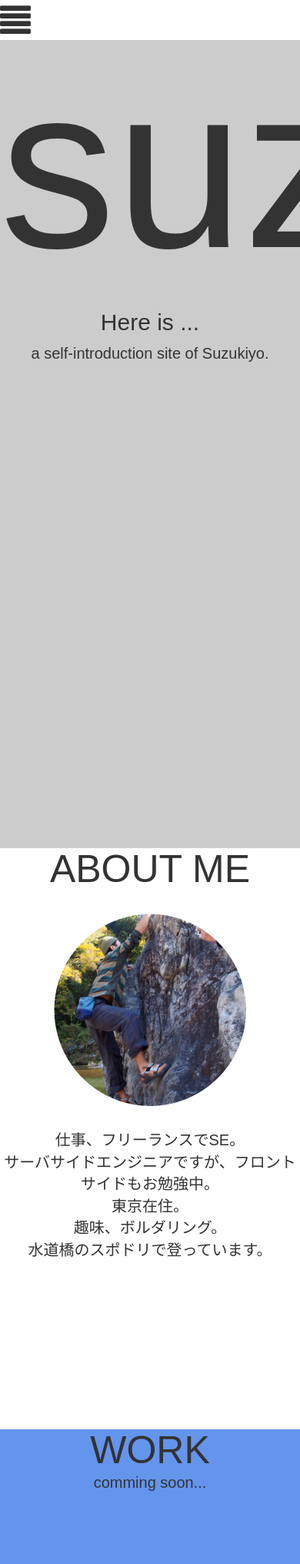
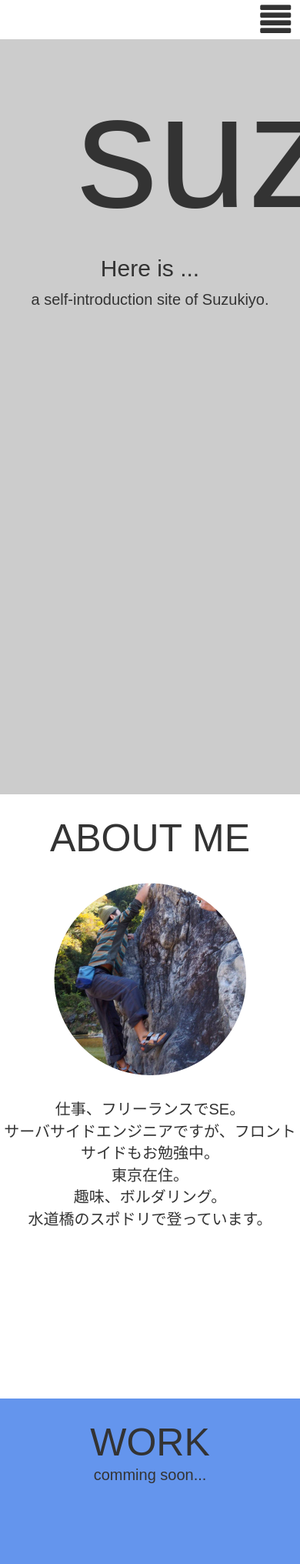
Before and after one commit to suzukiyo/suzukiyo.github.io, a PHP site: page / in a window 390 px wide; the page is wider, and only the part inside the window is pictured. Shown: the top 2032 px of that part at 77% size. Run offline with PHP 8.4, Linux system fonts and the light colour scheme; some libraries are stand-ins or nearby versions.

Commit message:
update design

```diff
--- a/css/suzukiyo.css
+++ b/css/suzukiyo.css
@@ -14,10 +14,14 @@ header{
 #menu-btn{
   position: fixed;
   cursor: pointer;
+  right: 3%;
 }
 
 #title{
-  font-size: 30rem;
+  font-size: 15em;
+}
+#title span{
+  padding: 0 100px 0 100px;
 }
 
 #subtitle{
@@ -25,9 +29,7 @@ header{
 }
 
 #menu{
-  background-color: #D4D8D1;
   width: 100%;
-  height: 100%;
   display: none;
   bottom: 0;
   position: fixed;
@@ -35,14 +37,18 @@ header{
 
 #up{
   position: fixed;
-  right: 5%;
-  bottom: 0;
+  right: 3%;
+  bottom: 5%;
   cursor: pointer;
 }
 
 .btn{
   width: 100%;
   height: 200px;
+}
+
+#menu .row {
+  padding: 1px;
 }
 
 article{
@@ -73,6 +79,7 @@ section#contact-area{
 }
 h1{
   font-size: 5rem;
+  padding-top: 3rem;
   margin-top: 0;
   margin-bottom: 0;
 }
--- a/index.html
+++ b/index.html
@@ -13,10 +13,10 @@
     <![endif]-->
 </head>
 <body>
-    <header>
+    <header class="container">
         <div class="row">
-            <div class="col-md-4"></div>
-            <div class="col-md-4 col-md-offset-11">
+            <div class="col-xs-9"></div>
+            <div class="col-xs-1">
                 <div id="menu-btn">
                     <div class="open-btn" style="font-size:40px;"><span class="glyphicon glyphicon-align-justify" aria-hidden="true"></span></div>
                     <div class="close-btn" style="font-size:40px;display:none"><span class="glyphicon glyphicon-align-justify" aria-hidden="true"></div>
@@ -25,7 +25,9 @@
         </div>
     </header>
     <section id="home-area" class="text-center">
-        <h1 id="title">suzukiyo</h1>
+        <h1 id="title">
+            <span>suzukiyo</span>
+        </h1>
         <article class="com">
             <h2 id="subtitle">Here is ...</h2>
             a self-introduction site of Suzukiyo.
--- a/js/suzukiyo.js
+++ b/js/suzukiyo.js
@@ -5,9 +5,25 @@
 		if ($('.close-btn', this).css('display') === 'block') {
 			closemenu();
 		} else {
+			if (!$('#overlay').length) {
+				$overlay = $('<div>').attr('id', 'overlay').css({
+					'background': '#666',
+					'width': $(document).width(),
+					'height': $(document).height(),
+					'opacity': '.8',
+					'top': 0,
+					'left': 0,
+					'position': 'absolute',
+					'z-index': '1000'
+				});
+				$('body').append($overlay);
+			}
+			$('#overlay').fadeIn('slow');
 			$('#menu').fadeTo( "slow" , 0.8, function() {
 				$('.open-btn', this).fadeOut('slow');
 				$('.close-btn', this).fadeIn('slow');
+			}).css({
+				'z-index': '1001'
 			});
 		}
 		e.stopPropagation();
@@ -35,11 +51,13 @@
 
 	$(document).click(function() {
 		$('#menu').fadeOut("slow");
+		$('#overlay').fadeOut("slow");
 	});
 
 	// menu close function
 	function closemenu(){
 		$('#menu').fadeOut("slow");
+		$('#overlay').fadeOut("slow");
 		$('.open-btn', '#menu-btn').fadeIn('slow');
 		$('.close-btn', '#menu-btn').fadeOut('slow');
 	}
```
Also changed, not shown: other parts of index.html (+41 -14 lines).
